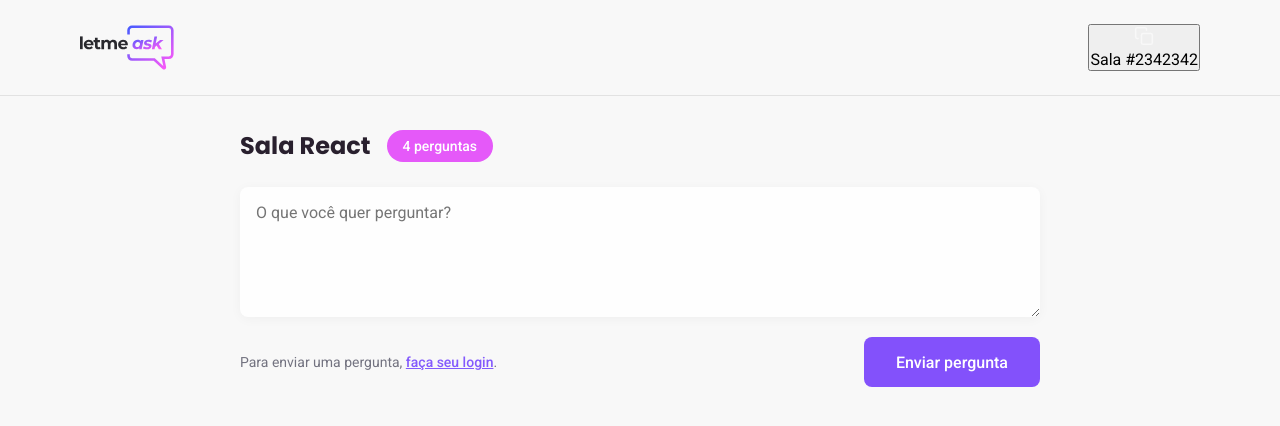
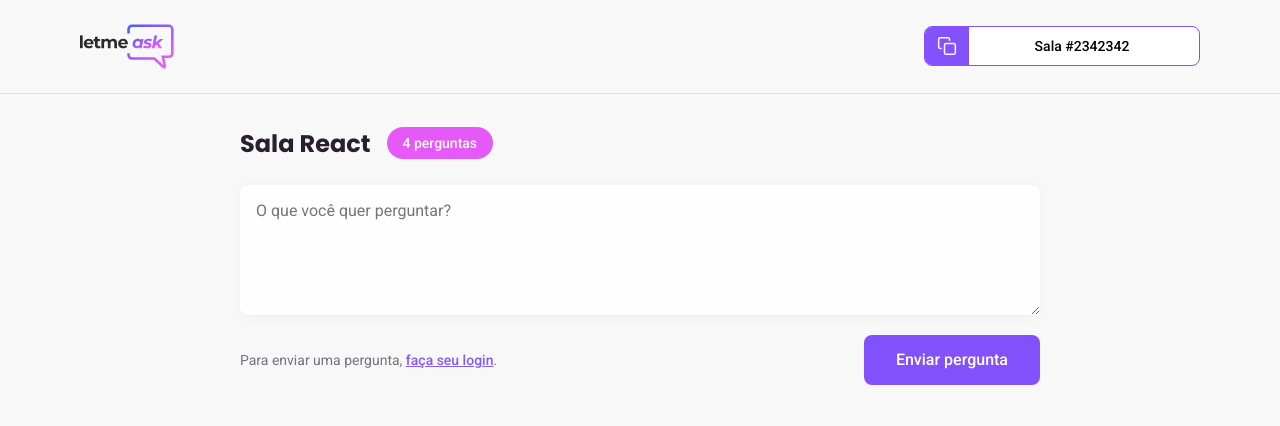
Before and after one commit to MogLuiz/letmeask, a React (Create React App) app: page /rooms/1 in a window 1280 px wide. Shown: the top 426 px of the page. Built offline with nearby package versions, Linux system fonts and the light colour scheme; no server answers.

Commit message:
style: styling RoomCode component

```diff
--- a/src/components/RoomCode/styles.module.scss
+++ b/src/components/RoomCode/styles.module.scss
@@ -0,0 +1,30 @@
+.room_code {
+  height: 40px;
+  border-radius: 8px;
+  overflow: hidden;
+
+  background: #fff;
+  border: 1px solid #8351fd;
+  cursor: pointer;
+
+  display: flex;
+
+  div {
+    background: #8351fd;
+    padding: 0 12px;
+    height: 100%;
+    display: flex;
+    justify-content: center;
+    align-items: center;
+  }
+
+  span {
+    display: block;
+    align-self: center;
+    flex: 1;
+    padding: 0 16px 0 12px;
+    width: 230px;
+    font-size: 14px;
+    font-weight: 500;
+  }
+}
```
